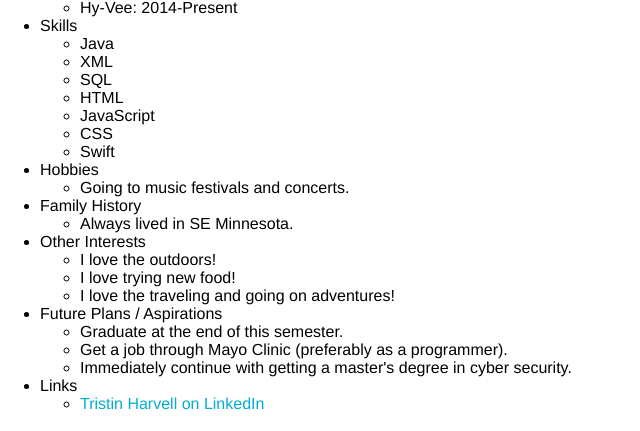
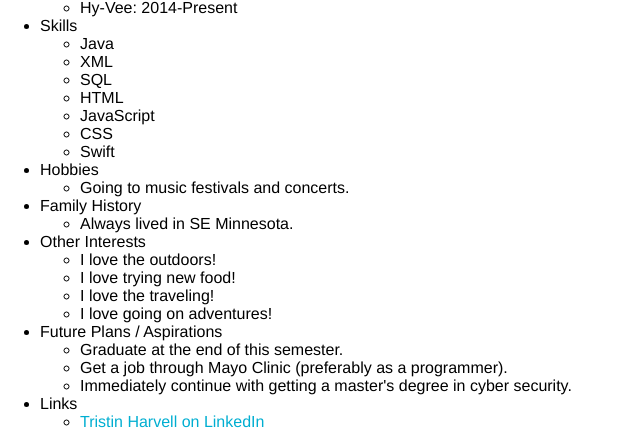
Before and after one commit to KyleAure/winona-cs410-game, a PHP site: page /TristinHarvell.php in a window 1280 px wide. Shown: the part 581-1012 px from the top of the page, without its empty margins (0-640 px from the left). Before the commit the page ends 991 px from the top, so only its background shows below. Run offline with PHP 8.4, Linux system fonts and the light colour scheme.

Commit message:
Test Commit (made edits to my php file)

```diff
--- a/TristinHarvell.php
+++ b/TristinHarvell.php
@@ -45,7 +45,8 @@
 		          <ul>
 				    <li>I love the outdoors!</li>
 				    <li>I love trying new food!</li>
-				    <li>I love the traveling and going on adventures!</li>
+				    <li>I love the traveling!</li>
+				    <li>I love going on adventures!</li>
 				  </ul>
 		        <li>Future Plans / Aspirations</li>
 		          <ul>
```
